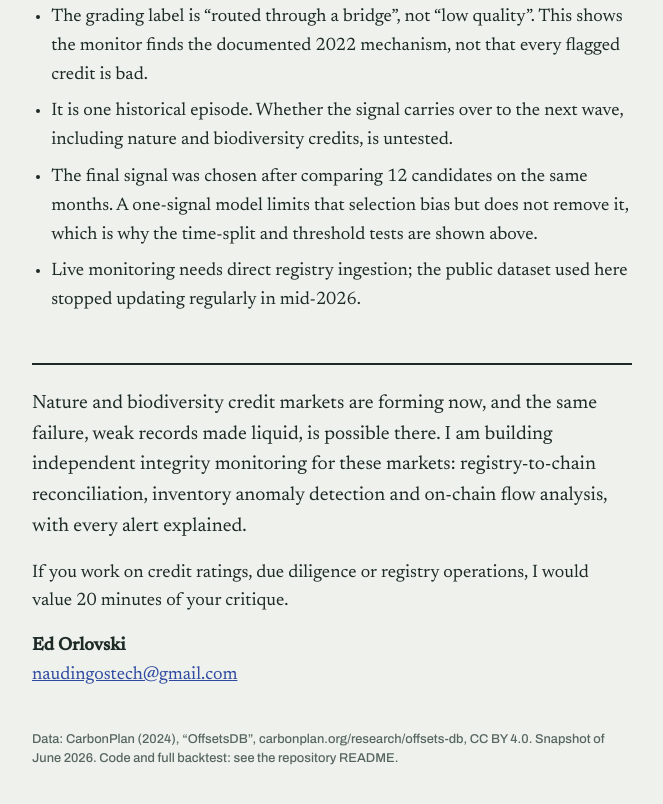
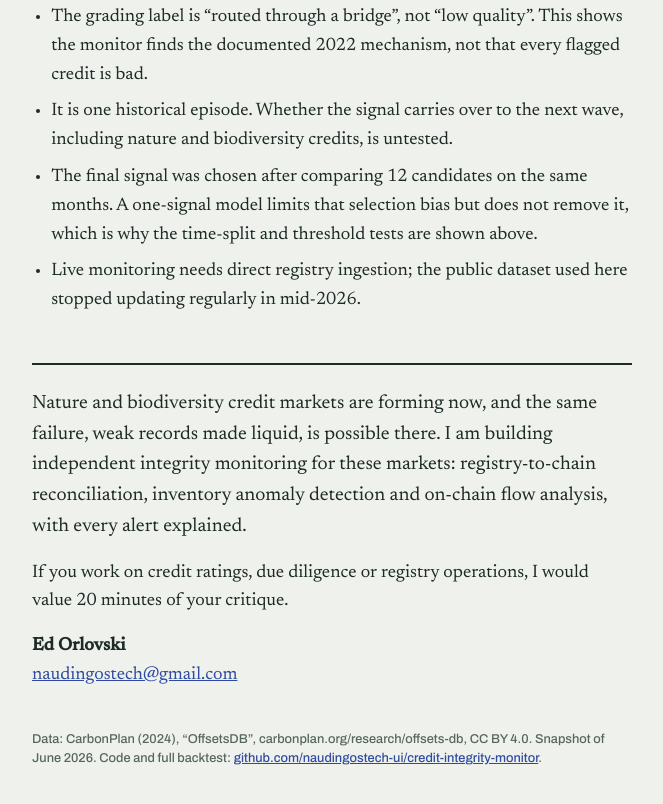
Before and after one commit to naudingostech-ui/credit-integrity-monitor, a plain HTML site: page docs/index.html in a window 1280 px wide. Shown: the part 2285-3089 px from the top of the page, without its empty margins (308-971 px from the left). Drawn offline with Linux system fonts and the light colour scheme.

Commit message:
Add GitHub Pages link and repo link in case study

```diff
--- a/docs/index.html
+++ b/docs/index.html
@@ -152,7 +152,7 @@
 <p><strong>Ed Orlovski</strong><br><a href="mailto:naudingostech@gmail.com">naudingostech@gmail.com</a></p>
 </div>
 
-<p class="foot">Data: CarbonPlan (2024), “OffsetsDB”, carbonplan.org/research/offsets-db, CC BY 4.0. Snapshot of June 2026. Code and full backtest: see the repository README.</p>
+<p class="foot">Data: CarbonPlan (2024), “OffsetsDB”, carbonplan.org/research/offsets-db, CC BY 4.0. Snapshot of June 2026. Code and full backtest: <a href="https://github.com/naudingostech-ui/credit-integrity-monitor">github.com/naudingostech-ui/credit-integrity-monitor</a>.</p>
 
 </main>
 </body>
```
Also changed, not shown: 1 other file.
